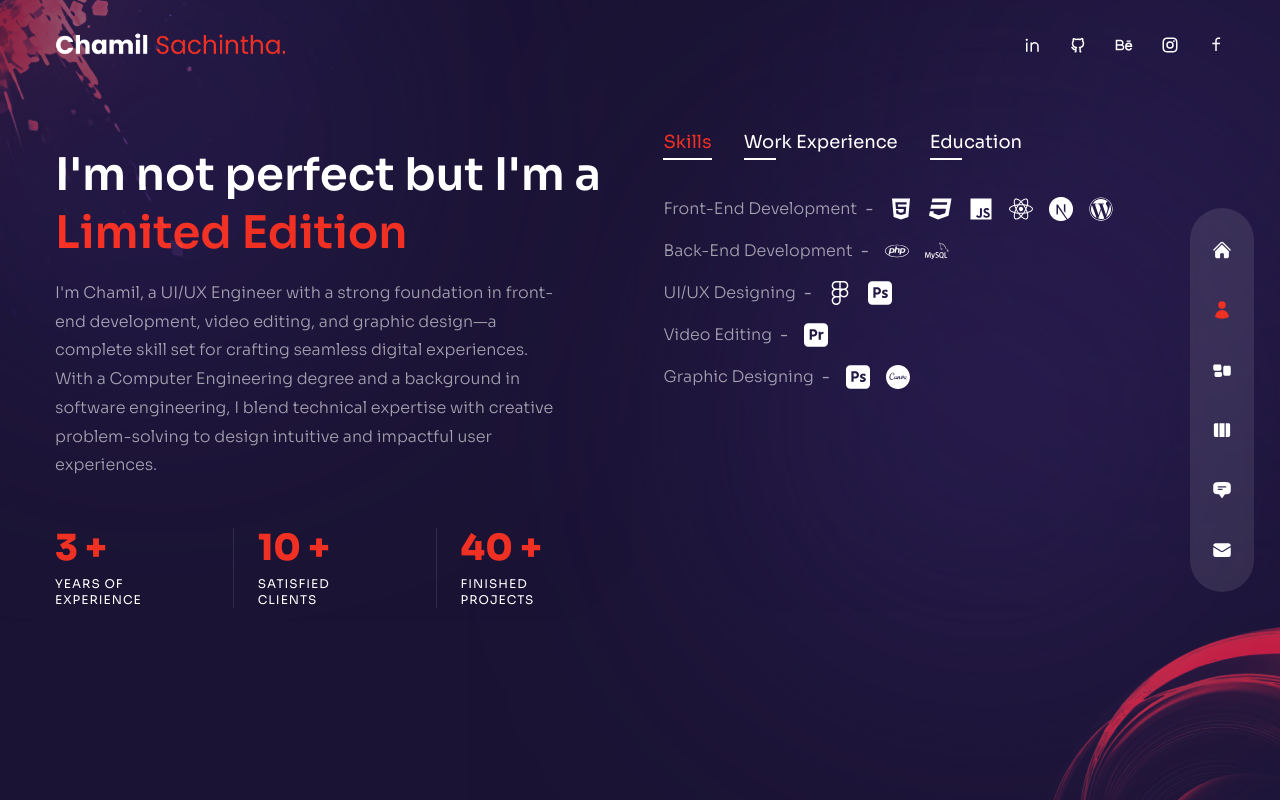
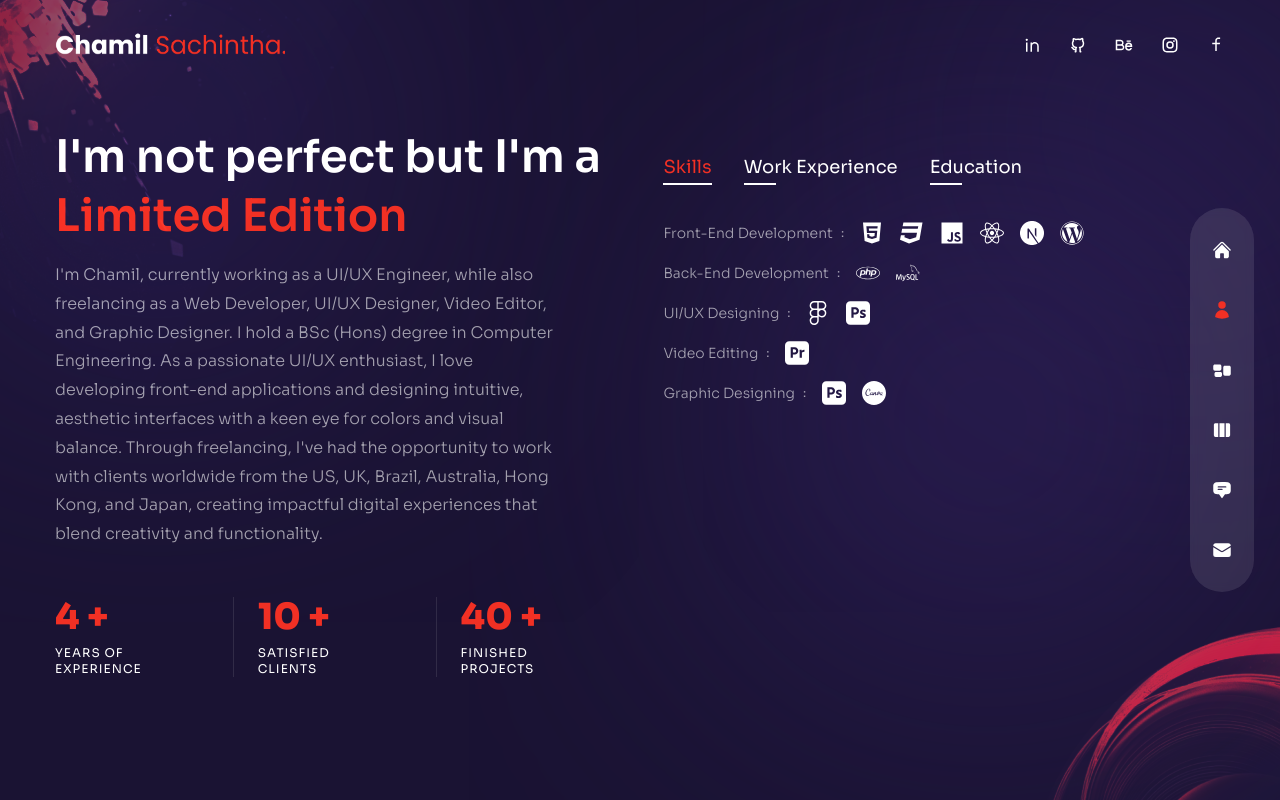
Before and after one commit to ChamilSachintha/Personal-Portfolio-2, a Next.js app: page /about in a window 1280 px wide. Built offline with nearby package versions, Linux system fonts and the light colour scheme.

Commit message:
Update about page

```diff
--- a/pages/about/index.js
+++ b/pages/about/index.js
@@ -76,16 +76,16 @@ export const aboutData = [
         stage: "NOV 2023 - Present",
       },
       {
-        title: "Web Editor (Part time) - Siyakma Academy",
-        stage: "FEB 2023 - Present",
+        title: "Web Developer, UI/UX Designer & Video Editor - Freelancer",
+        stage: "APR 2020 - Present",
+      },
+      {
+        title: " Digital Media & Web Editor - Siyakma Academy",
+        stage: "FEB 2023 - JAN 2024",
       },
       {
         title: "Intern Software Engineer - Fixellit (PVT) LTD",
         stage: "FEB 2023 - JUL 2023",
-      },
-      {
-        title: "Video Editor - Fiverr (Freelance)",
-        stage: "APR 2020 - APR 2021",
       },
       {
         title: "Trainee - People's Bank RHO Badulla",
@@ -151,12 +151,15 @@ const About = () => {
             exit="hidden"
             className="max-w-[500px] mx-auto xl:mx-0 mb-6 xl:mb-12 px-2 xl:px-0"
           >
-            I&apos;m Chamil, a UI/UX Engineer with a strong foundation in
-            front-end development, video editing, and graphic design—a complete
-            skill set for crafting seamless digital experiences. With a Computer
-            Engineering degree and a background in software engineering, I blend
-            technical expertise with creative problem-solving to design
-            intuitive and impactful user experiences.
+            I&apos;m Chamil, currently working as a UI/UX Engineer, while also
+            freelancing as a Web Developer, UI/UX Designer, Video Editor, and
+            Graphic Designer. I hold a BSc (Hons) degree in Computer
+            Engineering. As a passionate UI/UX enthusiast, I love developing
+            front-end applications and designing intuitive, aesthetic interfaces
+            with a keen eye for colors and visual balance. Through freelancing,
+            I've had the opportunity to work with clients worldwide from the US,
+            UK, Brazil, Australia, Hong Kong, and Japan, creating impactful
+            digital experiences that blend creativity and functionality.
           </motion.p>
           {/* Counters */}
           <motion.div
@@ -170,7 +173,7 @@ const About = () => {
               {/* Experience */}
               <div className="relative flex-1 after:w-[1px] after:h-full after:bg-white/10 after:absolute after:top-0 after:right-0">
                 <div className="text-2xl xl:text-4xl font-extrabold text-accent mb-2">
-                  <CountUp start={0} end={3} duration={5} /> +
+                  <CountUp start={0} end={4} duration={5} /> +
                 </div>
                 <div className="text-xs uppercase tracking-[1px] loading-[1.4] max-w-[100px]">
                   Years of experience
@@ -229,9 +232,11 @@ const About = () => {
                   className="flex-1 flex flex-col md:flex-row max-w-max gap-x-2 items-center text-white/60"
                 >
                   {/* Title */}
-                  <div className="font-light mb-2 md:mb-0">{item.title}</div>
-                  <div className="hidden md:flex">-</div>
-                  <div>{item.stage}</div>
+                  <div className="text-sm font-light mb-2 md:mb-0">
+                    {item.title}
+                  </div>
+                  <div className="text-xs hidden md:flex">:</div>
+                  <div className="text-xs">{item.stage}</div>
                   <div className="flex gap-x-4">
                     {/* Icons */}
                     {item.icons?.map((icon, itemIndex) => {
```
